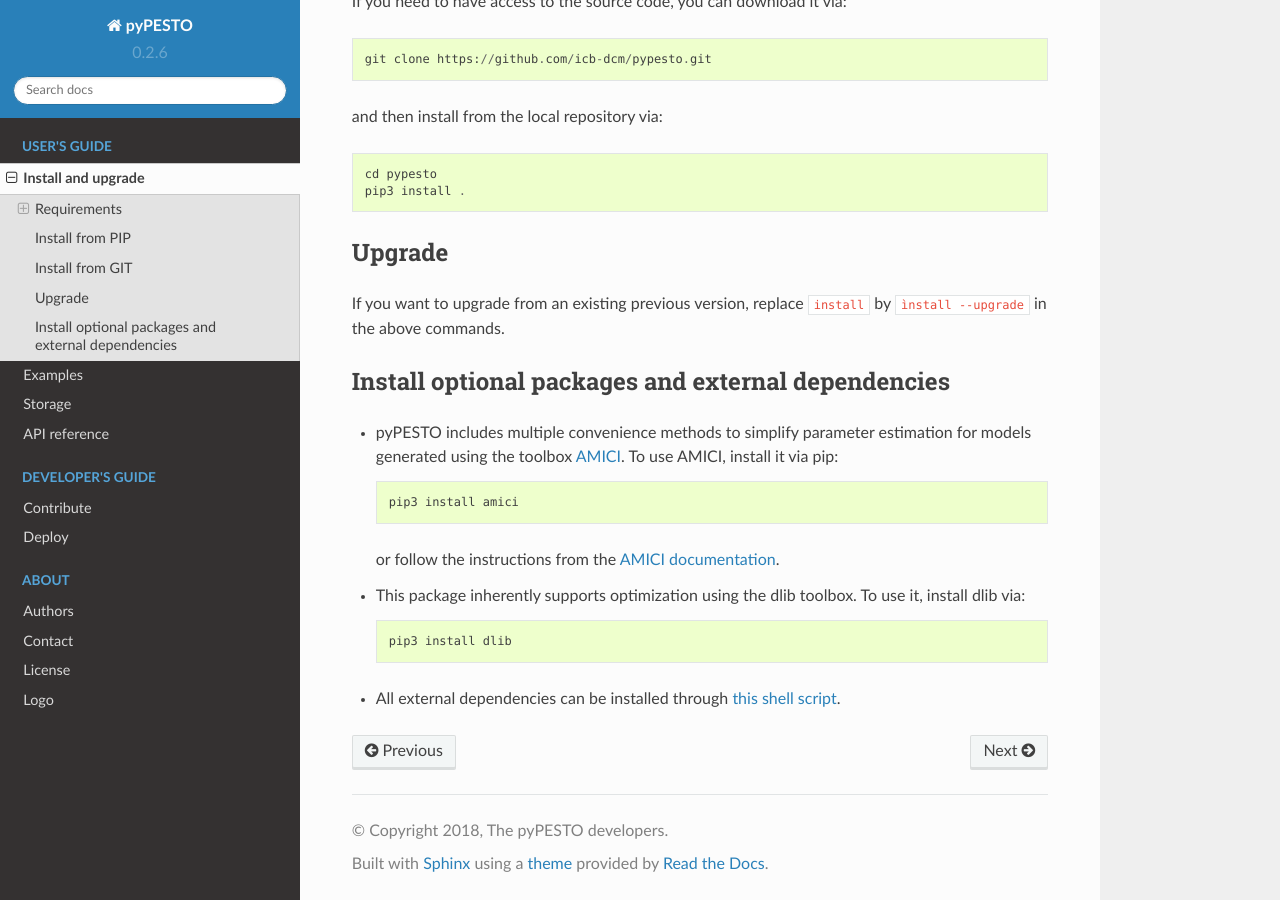
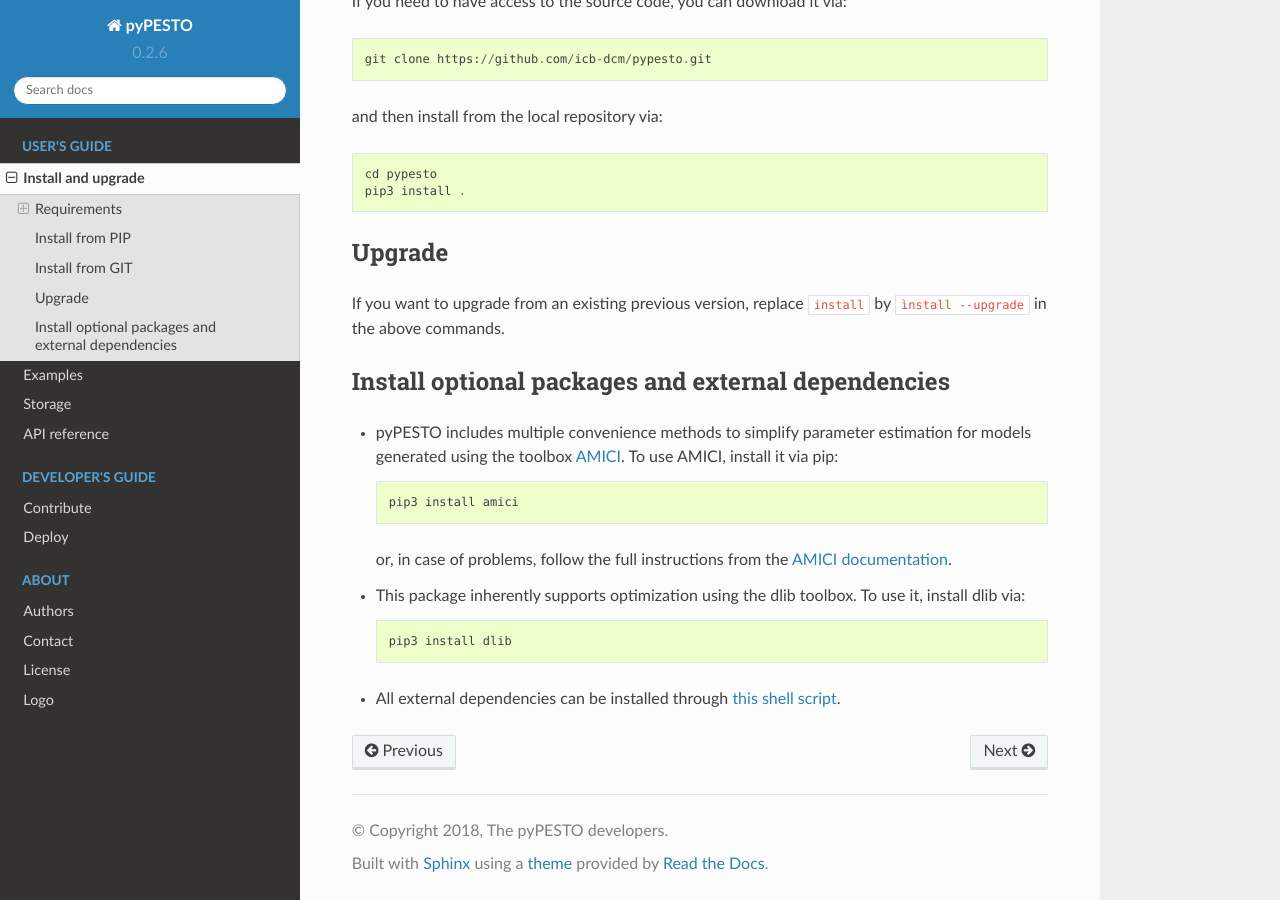
Before and after one commit to ICB-DCM/pyPESTO, a Sphinx documentation site: the page built from doc/install.rst, in a window 1280 px wide and 900 px high, scrolled down 965 px. Built offline with Sphinx 7.4.7 and the Read the Docs theme 2.0.0, drawn with Linux system fonts in a browser that asks for light colours; pages that are not in the unit, such as notebooks, are missing from menus.

Commit message:
Update doc/install.rst
Co-authored-by: Yannik Schälte <31767307+yannikschaelte@users.noreply.github.com>

```diff
--- a/doc/install.rst
+++ b/doc/install.rst
@@ -71,7 +71,7 @@
 
     pip3 install amici
 
-  or follow the instructions from the
+  or, in case of problems, follow the full instructions from the
   `AMICI documentation <https://amici.readthedocs.io/en/latest/python_installation.html>`_.
 
 * This package inherently supports optimization using the dlib toolbox.
```
